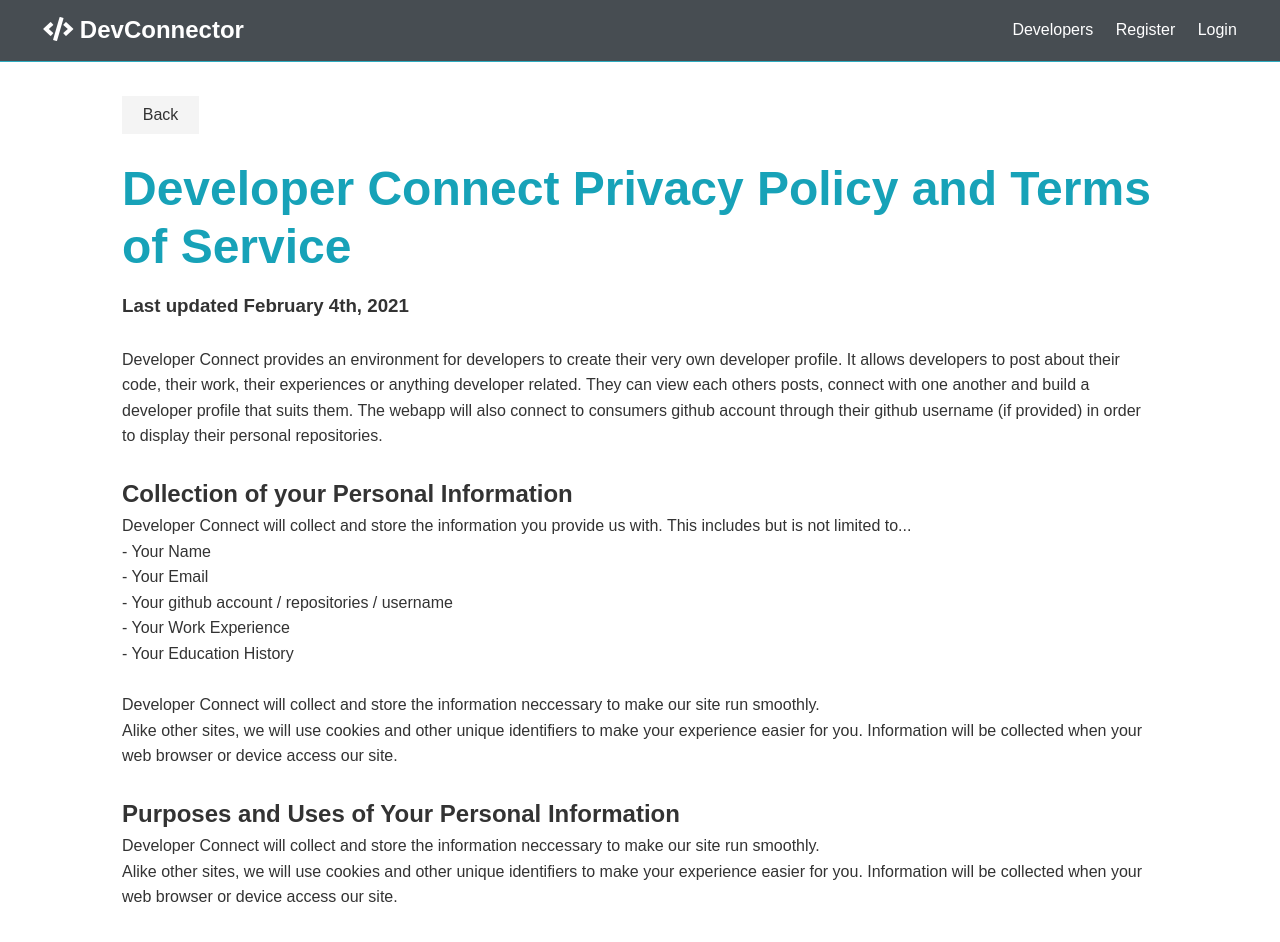
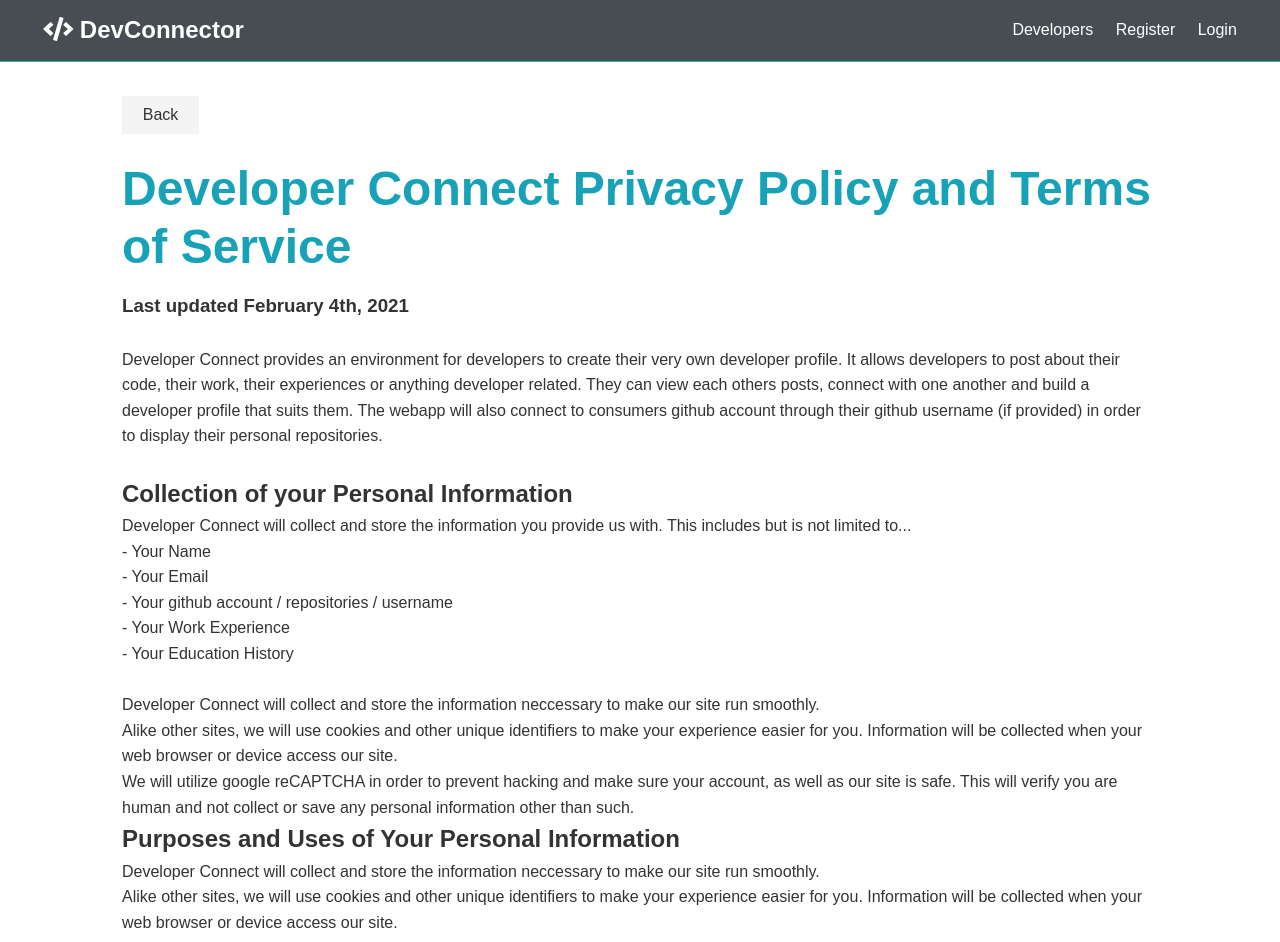
Before and after one commit to stoll2882/DeveloperConnect, a React (Create React App) app in the folder client/: page /privacypolicy in a window 1280 px wide. Shown: the top 942 px of the page. Built offline with nearby package versions, Linux system fonts and the light colour scheme; no server answers; the HTML template or start-up script is replaced by a standard one.

Commit message:
changed terms and conditions

```diff
--- a/client/src/components/auth/FinishRegister.js
+++ b/client/src/components/auth/FinishRegister.js
@@ -11,6 +11,7 @@ import ReCAPTCHA from 'react-google-recaptcha';
 
 import PropTypes from 'prop-types';
 import { check } from 'express-validator';
+import PrivacyPolicy from './PrivacyNotice';
 
 const FinishRegister = ({
   facebookName,
@@ -25,6 +26,7 @@ const FinishRegister = ({
     phoneNumber: '',
   });
   const [privacyPolicyAccepted, setPrivacyPolicyAccepted] = useState(false);
+  const [showPrivacyPolicy, setShowPrivacyPolicy] = useState(false);
 
   const { alias, phoneNumber } = formData;
 
@@ -49,10 +51,14 @@ const FinishRegister = ({
     window.location.reload();
   };
 
+  const conditionsClicked = () => {
+    setShowPrivacyPolicy(!showPrivacyPolicy);
+  };
+
   return (
     <Fragment>
       <button className="btn" onClick={backClicked}>
-        Back
+        Cancel
       </button>
       <br></br>
       <br></br>
@@ -61,25 +67,6 @@ const FinishRegister = ({
       <h2>Email: {email}</h2>
       {/* <h2>{id}</h2> */}
       <form className="form" onSubmit={(e) => onSubmit(e)}>
-        {/* <div className="form-group">
-          <input
-            type="text"
-            placeholder="What would you like to be called?"
-            name="name"
-            value={alias}
-            onChange={(e) => onChange(e)}
-            required
-          />
-        </div>
-        <div className="form-group">
-          <input
-            placeholder="Enter Phone Number"
-            name="phoneNumber"
-            value={phoneNumber}
-            onChange={(e) => onChange(e)}
-            required
-          />
-        </div> */}
         <br></br>
         <input
           type="checkbox"
@@ -90,7 +77,10 @@ const FinishRegister = ({
         />{' '}
         <label htmlFor="privacypolicy">
           I agree to the{' '}
-          <Link to="/privacypolicy">privacy policy and terms of service</Link>
+          <Link onClick={conditionsClicked}>
+            privacy policy and terms of service
+          </Link>
+          {/* <Link to="/privacypolicy">privacy policy and terms of service</Link> */}
         </label>
         <br></br>
         <br></br>
@@ -99,6 +89,7 @@ const FinishRegister = ({
       <p className="my-1">
         {/* Already have an account? <Link to="/login">Sign In</Link> */}
       </p>
+      {showPrivacyPolicy == true && <PrivacyPolicy />}
     </Fragment>
   );
 };
--- a/client/src/components/auth/PrivacyNotice.js
+++ b/client/src/components/auth/PrivacyNotice.js
@@ -1,12 +1,17 @@
 import React, { Fragment } from 'react';
+import { connect } from 'react-redux';
 import { Link, Redirect } from 'react-router-dom';
 
-export const PrivacyPolicy = () => {
+import PropTypes from 'prop-types';
+
+export const PrivacyPolicy = ({ facebookAttempted }) => {
   return (
     <Fragment>
-      <Link to="/register" className="btn">
-        Back
-      </Link>
+      {!facebookAttempted && (
+        <Link to="/register" className="btn">
+          Back
+        </Link>
+      )}
       <br></br>
       <br></br>
       <h1 className="large text-primary">
@@ -46,6 +51,9 @@ export const PrivacyPolicy = () => {
         make your experience easier for you. Information will be collected when
         your web browser or device access our site.
         <br></br>
+        We will utilize google reCAPTCHA in order to prevent hacking and make
+        sure your account, as well as our site is safe. This will verify you are
+        human and not collect or save any personal information other than such.
         <br></br>
       </p>
       <h2>Purposes and Uses of Your Personal Information</h2>
@@ -57,9 +65,26 @@ export const PrivacyPolicy = () => {
         make your experience easier for you. Information will be collected when
         your web browser or device access our site.
         <br></br>
+        <h2>Facebook Login Option</h2>
+        When you choose our facebook login information, we will collect certain
+        personal information for the sole purpose of creating you a working
+        account.
+        <br></br>
+        We will collect your name, email, and facebook Id for account creation
+        purposes. No other personal facebook information will be collected and
+        your account will remain secure.
+        <br></br>
       </p>
     </Fragment>
   );
 };
 
-export default PrivacyPolicy;
+PrivacyPolicy.propTypes = {
+  facebookAttempted: PropTypes.bool,
+};
+
+const mapStateToProps = (state) => ({
+  facebookAttempted: state.auth.facebookAttempted,
+});
+
+export default connect(mapStateToProps, null)(PrivacyPolicy);
--- a/client/src/components/auth/Register.js
+++ b/client/src/components/auth/Register.js
@@ -61,6 +61,8 @@ const Register = ({
       await register(name, email, password, type, null);
     }
   };
+
+  const recaptchaRef = React.createRef();
 
   const verifyCaptcha = (response) => {
     reCaptchaCheck(response);
@@ -157,6 +159,7 @@ const Register = ({
               />
             </div>
             <ReCAPTCHA
+              ref={recaptchaRef}
               sitekey="6Le2z0oaAAAAABG-NkcbHXAHv03pkxHdwRzak2IA"
               render="explicit"
               onChange={verifyCaptcha}
--- a/client/src/reducers/auth.js
+++ b/client/src/reducers/auth.js
@@ -43,8 +43,6 @@ export default function (state = initialState, action) {
         loading: false,
         facebookAttempted: false,
       };
-    case RECAPTCHA_DENIED:
-    case RECAPTCHA_EXPIRED:
     case REGISTER_FAIL:
     case LOGIN_FAIL:
     case AUTH_ERROR:
@@ -56,8 +54,13 @@ export default function (state = initialState, action) {
         token: null,
         isAuthenticated: false,
         loading: false,
+        facebookAttempted: false,
+      };
+    case RECAPTCHA_EXPIRED:
+    case RECAPTCHA_DENIED:
+      return {
+        ...state,
         recaptchaApproved: false,
-        facebookAttempted: false,
       };
     case RECAPTCHA_APPROVED:
       return {
```
Also changed, not shown: 1 other file (tests, documents, lock files or other folders).
